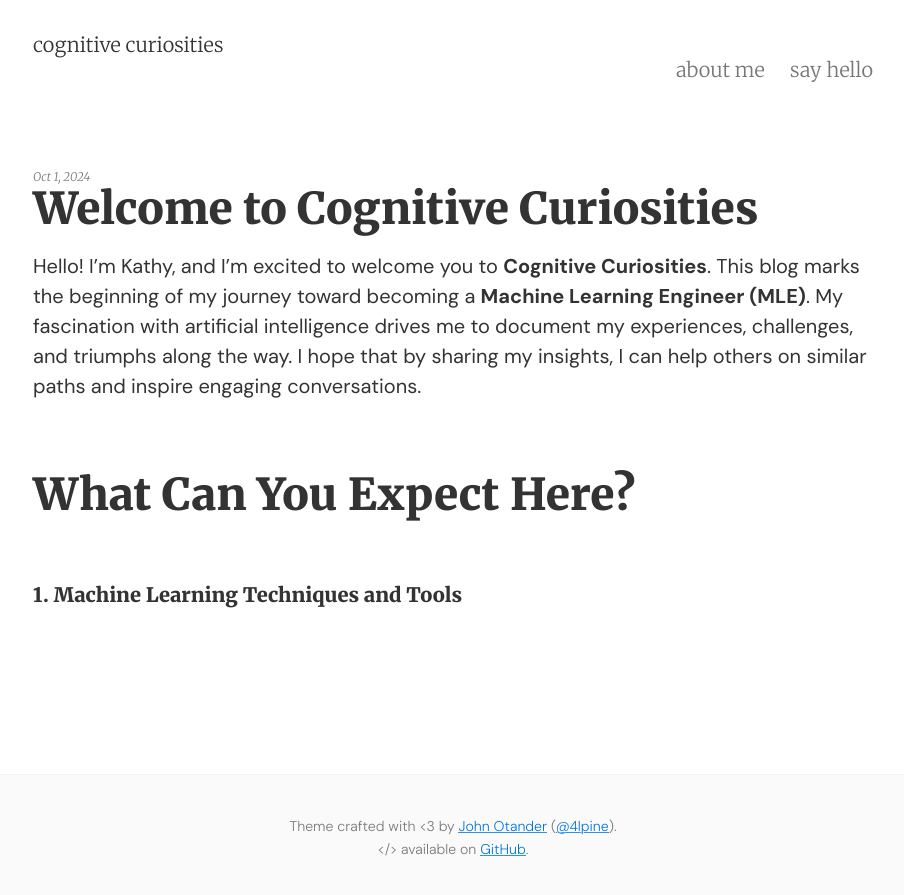
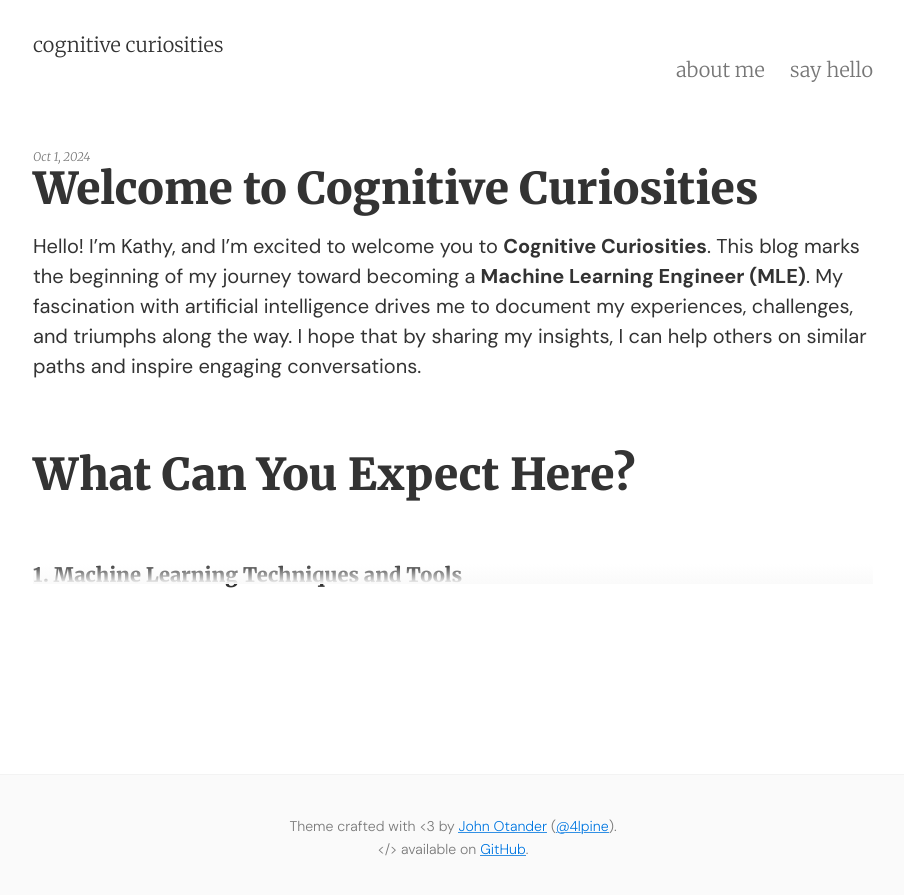
Before and after one commit to itstrieu/itstrieu.github.io, a Jekyll site: the page built from index.html, in a window 1280 px wide. Shown: the top 895 px of the page, without its empty margins (187-1091 px from the left). Built offline with Jekyll 4.4.1, drawn with Linux system fonts in a browser that asks for light colours; the list of posts is cut into pages by our own code.

Commit message:
shortened summaries and added gradient

```diff
--- a/_sass/_base.scss
+++ b/_sass/_base.scss
@@ -32,3 +32,39 @@ body {
      -moz-box-sizing: border-box;
   -webkit-box-sizing: border-box;
 }
+
+// Add new styles for post summary
+.post-summary {
+  max-height: 100px; // Adjust this value as needed
+  overflow: hidden;
+  position: relative;
+}
+
+// Optional: Add a fade effect at the bottom
+.post-summary::after {
+  content: "";
+  position: absolute;
+  bottom: 0;
+  left: 0;
+  right: 0;
+  height: 20px;
+  background: linear-gradient(to bottom, rgba(0,0,0,0), var(--bg-color));
+}
+
+// Adjust padding for the post container if needed
+.post.py3 {
+  padding-top: 1rem;
+  padding-bottom: 1rem;
+}
+
+// Define a CSS variable for the background color
+:root {
+  --bg-color: #fafafa; // Default light background, adjust as needed
+}
+
+// You can override this variable in your main CSS file or in a media query for dark mode
+// @media (prefers-color-scheme: dark) {
+//   :root {
+//     --bg-color: #333; // Example dark background color
+//   }
+// }
```
